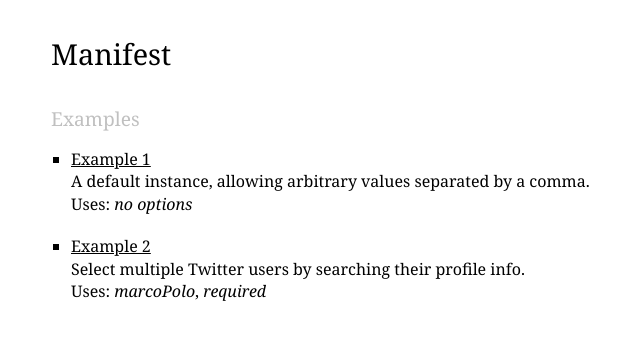
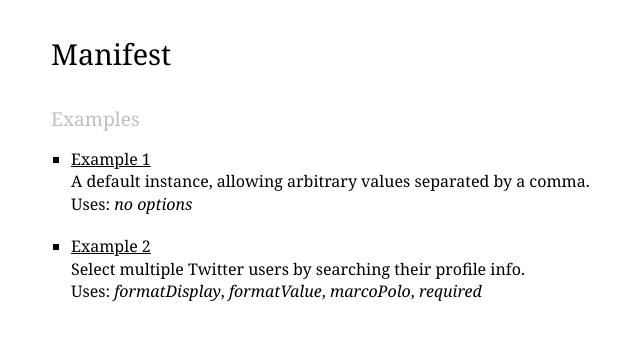
Before and after one commit to jstayton/jquery-manifest, a plain HTML site: page index.html in a window 1280 px wide. Shown: the whole page, without its empty margins (199-839 px from the left). Drawn offline with nearby package versions, Linux system fonts and the light colour scheme.

Commit message:
Updated listed of options used by example 2.

```diff
--- a/index.html
+++ b/index.html
@@ -22,7 +22,7 @@
         <li>
           <h3><a href="example2.html">Example 2</a></h3>
           <p>Select multiple Twitter users by searching their profile info.</p>
-          <p>Uses: <em>marcoPolo</em>, <em>required</em></p>
+          <p>Uses: <em>formatDisplay</em>, <em>formatValue</em>, <em>marcoPolo</em>, <em>required</em></p>
         </li>
       </ol>
     </div>
```
